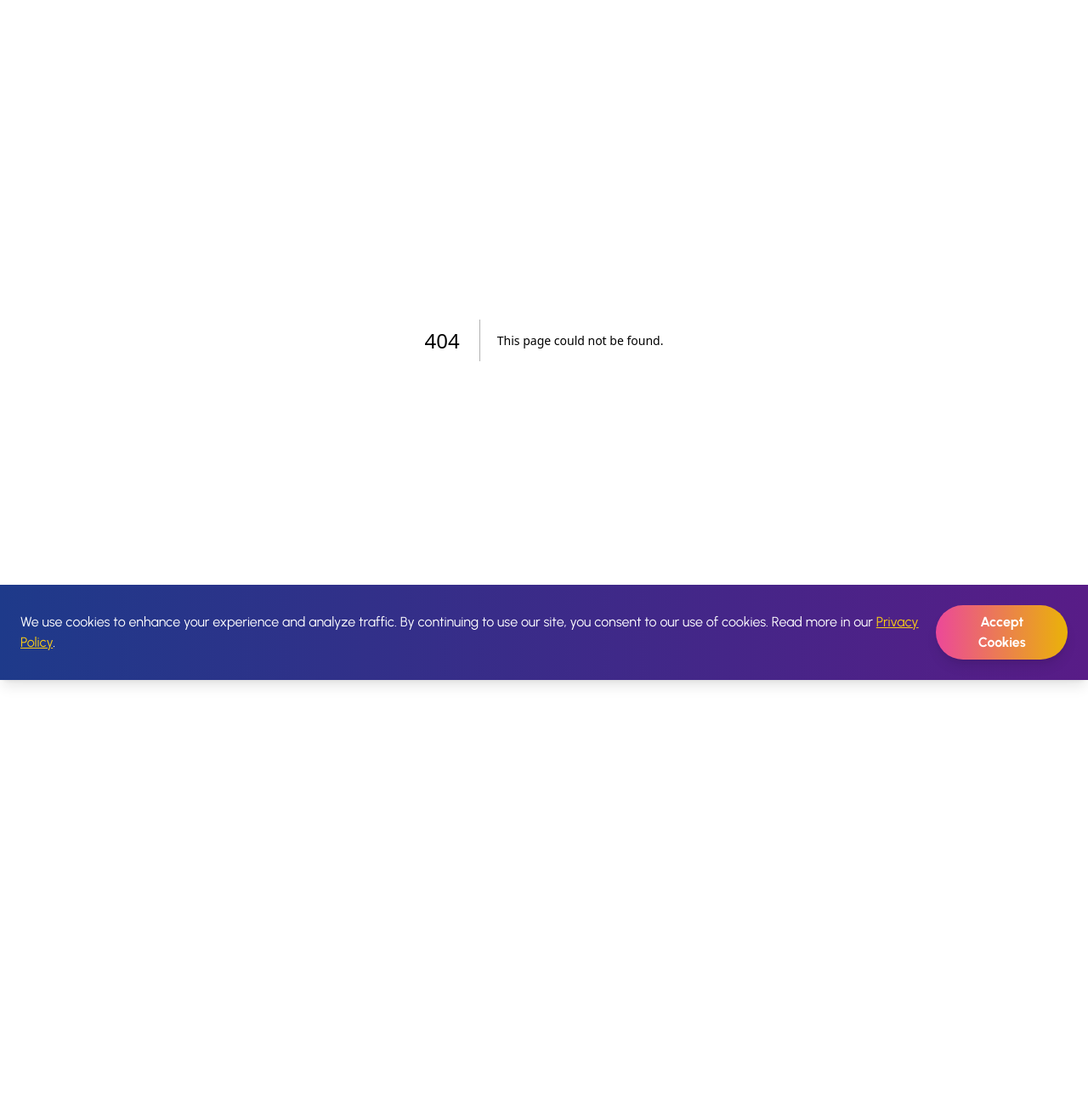
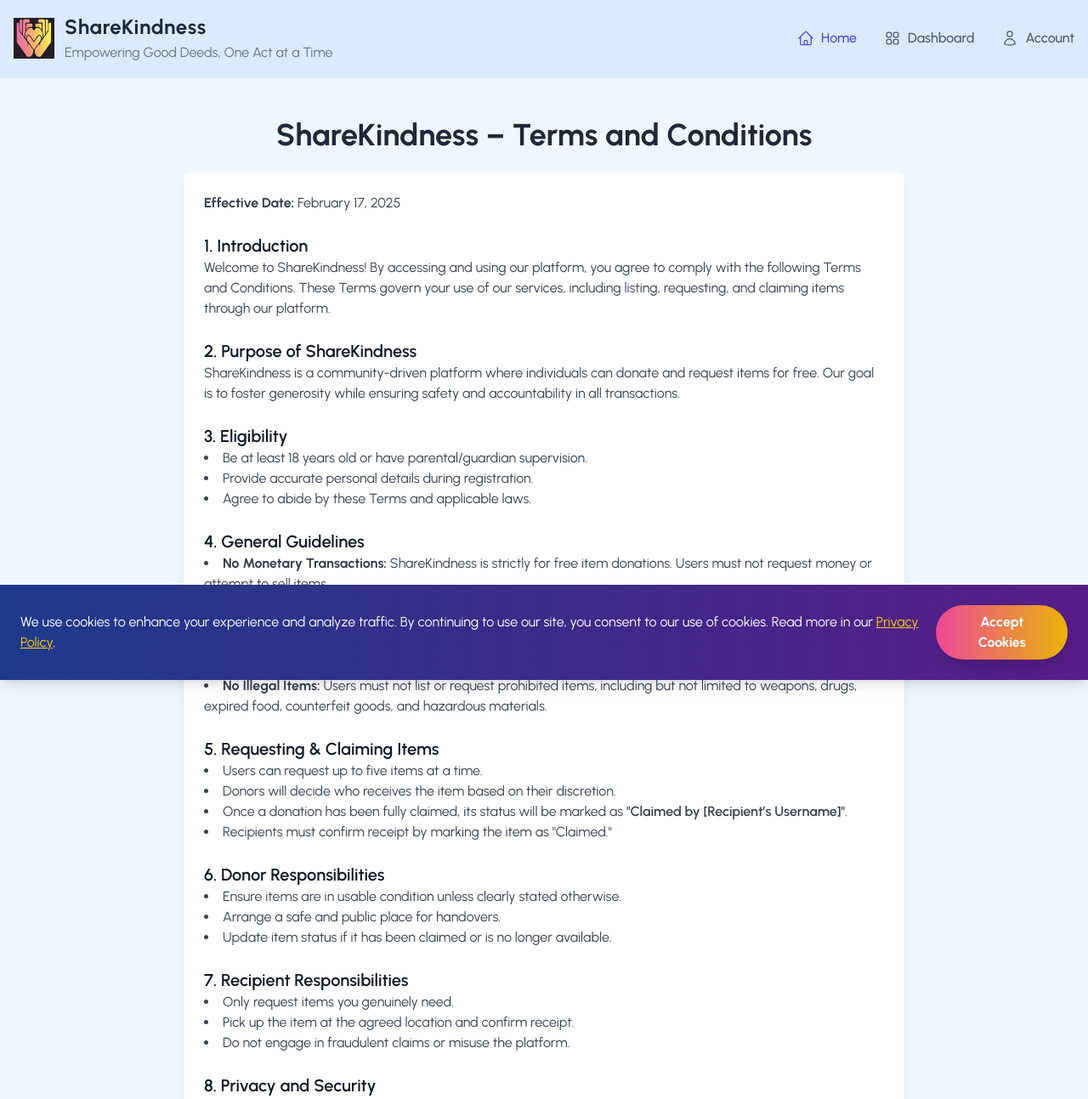
Before and after one commit to Israelshecktar/sharekindness, a Next.js app in the folder sharekindness-frontend/: page /terms-and-conditions in a window 1280 px wide. Before the commit this address had no page. Shown: the top 1293 px of the page at 85% size. Before the commit the page ends 800 px from the top, so only its background shows below. Built offline with nearby package versions, Linux system fonts and the light colour scheme; no server answers.

Commit message:
Add Terms and Conditions page; update footer links for improved navigation

```diff
--- a/sharekindness-frontend/src/app/LandingPage/components/LandingFooter.js
+++ b/sharekindness-frontend/src/app/LandingPage/components/LandingFooter.js
@@ -1,4 +1,6 @@
 "use client";
+
+import Link from "next/link";
 
 const LandingFooter = () => {
   return (
@@ -82,12 +84,12 @@ const LandingFooter = () => {
             >
               Contact
             </a>
-            <a
-              href="/privacy-policy"
+            <Link
+              href="/terms-and-conditions"
               className="text-xs underline hover:text-yellow-300 transition"
             >
-              Privacy Policy
-            </a>
+              Terms & Conditions
+            </Link>
           </nav>
 
           {/* Social Links */}
@@ -159,11 +161,7 @@ const WaveDivider = () => (
     preserveAspectRatio="none"
     className="w-full h-full"
   >
-    <path
-      fill="#1e3a8a" /* A deeper blue to blend with your gradient */
-      fillOpacity="1"
-      d="M0,32L34.3,42.7C68.6,53,137,75,206,106.7C274.3,139,343,181,411,181.3C480,181,549,139,617,138.7C685.7,139,754,181,823,197.3C891.4,213,960,203,1029,186.7C1097.1,171,1166,149,1234,154.7C1302.9,160,1371,192,1406,208L1440,224L1440,0L1406,0C1371,0,1303,0,1234,0C1166,0,1097,0,1029,0C960,0,891,0,823,0C754.3,0,685,0,617,0C548.6,0,480,0,411,0C342.9,0,274,0,206,0C137.1,0,69,0,34,0L0,0Z"
-    />
+    <path fill="#1e3a8a" fillOpacity="1" d="M0,32L34.3,42.7C68.6,53,137,75..." />
   </svg>
 );
 
--- a/sharekindness-frontend/src/app/components/Footer.js
+++ b/sharekindness-frontend/src/app/components/Footer.js
@@ -160,9 +160,7 @@ const Footer = () => {
             setActiveTab("profile");
           }}
           className={`flex flex-col items-center transition ${
-            activeTab === "profile"
-              ? "text-yellow-300"
-              : "hover:text-gray-200"
+            activeTab === "profile" ? "text-yellow-300" : "hover:text-gray-200"
           }`}
         >
           <UserIcon
@@ -281,10 +279,10 @@ const Footer = () => {
             Contact
           </a>
           <a
-            href="#"
+            href="/terms-and-conditions" // <-- UPDATED: Links to the T&C page
             className="underline text-sm hover:text-gray-100 transition"
           >
-            Privacy Policy
+            Terms & Conditions
           </a>
         </div>
         <p className="text-xs mt-4 text-yellow-100">
--- a/sharekindness-frontend/src/app/donations/page.js
+++ b/sharekindness-frontend/src/app/donations/page.js
@@ -89,14 +89,14 @@ const UserDashboard = () => {
 
       toast.success("Request approved successfully!");
 
-      //
       // Update local state so we see the new request status
-      // in both the donations array and the side modal
-      //
       setData((prevData) => ({
         ...prevData,
         donations: prevData.donations.map((d) => {
-          if (selectedDonation && d.donation.id === selectedDonation.donation.id) {
+          if (
+            selectedDonation &&
+            d.donation.id === selectedDonation.donation.id
+          ) {
             return {
               ...d,
               requests: d.requests.map((r) =>
@@ -135,9 +135,7 @@ const UserDashboard = () => {
       await api.patch(`api/requests/${requestId}/mark-as-claimed/`);
       toast.success("Item successfully claimed!");
 
-      //
       // Update local state in both donations + requests
-      //
       setData((prevData) => ({
         ...prevData,
         donations: prevData.donations.map((d) => ({
@@ -176,7 +174,8 @@ const UserDashboard = () => {
       ? image
       : `${process.env.NEXT_PUBLIC_API_URL}/${image.replace(/^\//, "")}`;
 
-  const formatStatus = (status) => STATUS_STYLES[status] || STATUS_STYLES.DEFAULT;
+  const formatStatus = (status) =>
+    STATUS_STYLES[status] || STATUS_STYLES.DEFAULT;
 
   // ---------------------------
   // Render
@@ -185,7 +184,7 @@ const UserDashboard = () => {
     <>
       <Header />
 
-      <div className="min-h-screen bg-blue-100 py-8 px-2 sm:px-4 lg:px-2">
+      <div className="min-h-screen bg-blue-100 py-8 px-2 sm:px-4 lg:px=2">
         <div className="max-w-4xl mx-auto">
           {/* Heading */}
           <div className="mb-10 text-center">
@@ -253,14 +252,16 @@ const UserDashboard = () => {
           {/* Donations & Requests */}
           {!loading && (
             <div className="pb-24">
-              {/* ---------------------
-                  Donations Tab
-              --------------------- */}
+              {/* =====================
+                  DONATIONS TAB
+              ===================== */}
               {activeTab === "donations" && (
                 <div className="grid grid-cols-1 sm:grid-cols-2 lg:grid-cols-3 gap-6">
                   {data.donations.length > 0 ? (
                     data.donations.map((donationObj) => {
                       const { donation, requests } = donationObj;
+                      // donation might contain claimed_by, e.g. [ "Ayoade" ]
+
                       return (
                         <div
                           key={donation.id}
@@ -289,49 +290,58 @@ const UserDashboard = () => {
                           <p className="text-gray-700 text-sm mb-2">
                             <strong>Requests:</strong> {requests.length}
                           </p>
-                          <p className="text-gray-700 text-sm mb-4">
+                          <p className="text-gray-700 text-sm">
                             <strong>Status:</strong> {donation.status}
                           </p>
 
-                          {/*
-                            If donation is "CLAIMED" or "REQUEST CLOSED",
-                            show "Item Fully Claimed" or "Request Closed" label
-                            otherwise, allow "Review Requests"
-                          */}
+                          {/* If item is claimed and we have who claimed it, display them */}
+                          {donation.status === "CLAIMED" &&
+                            donation.claimed_by &&
+                            donation.claimed_by.length > 0 && (
+                              <p className="mt-1 text-sm text-blue-600 font-semibold">
+                                Claimed by: {donation.claimed_by.join(", ")}
+                              </p>
+                            )}
+
+                          {/* Donation Action Button */}
+                          <div className="mt-auto">
                             {donation.status === "CLAIMED" ? (
                               <button
                                 disabled
-                              className="mt-auto py-2 w-full font-semibold text-white bg-gray-400 rounded-md cursor-not-allowed"
+                                className="mt-3 py-2 w-full font-semibold text-white bg-gray-400 rounded-md cursor-not-allowed"
                               >
                                 Item Fully Claimed
                               </button>
                             ) : donation.status === "REQUEST CLOSED" ? (
                               <button
                                 disabled
-                              className="mt-auto py-2 w-full font-semibold text-white bg-gray-400 rounded-md cursor-not-allowed"
+                                className="mt-3 py-2 w-full font-semibold text-white bg-gray-400 rounded-md cursor-not-allowed"
                               >
                                 Request Closed
                               </button>
                             ) : (
                               <button
                                 onClick={() => setSelectedDonation(donationObj)}
-                              className="mt-auto py-2 w-full font-semibold text-white rounded-md bg-gradient-to-r from-pink-500 to-yellow-500 hover:from-pink-600 hover:to-yellow-600 transition focus:outline-none"
+                                className="mt-3 py-2 w-full font-semibold text-white rounded-md bg-gradient-to-r from-pink-500 to-yellow-500 hover:from-pink-600 hover:to-yellow-600 transition focus:outline-none"
                               >
                                 Review Requests
                               </button>
                             )}
                           </div>
+                        </div>
                       );
                     })
                   ) : (
-                    <p className="text-center text-gray-500">No donations yet.</p>
+                    <p className="text-center text-gray-500">
+                      No donations yet.
+                    </p>
                   )}
                 </div>
               )}
 
-              {/* ---------------------
-                  Requests Tab
-              --------------------- */}
+              {/* =====================
+                  REQUESTS TAB
+              ===================== */}
               {activeTab === "requests" && (
                 <div className="grid grid-cols-1 sm:grid-cols-2 lg:grid-cols-3 gap-6">
                   {data.requests.length > 0 ? (
@@ -380,9 +390,10 @@ const UserDashboard = () => {
                           )}
 
                           {/* If request is CLAIMED, show label */}
+                          {/* If request is CLAIMED, show "Donated by" */}
                           {req.status === "CLAIMED" && (
                             <p className="mt-4 text-blue-600 font-semibold">
-                              Item Claimed
+                              Donated by {donation?.donor_name}
                             </p>
                           )}
                         </div>
@@ -399,9 +410,7 @@ const UserDashboard = () => {
           )}
         </div>
       </div>
-
       <Footer />
-
       {/* The SideModal for reviewing requests for a particular donation */}
       {selectedDonation && (
         <SideModal
--- /dev/null
+++ b/sharekindness-frontend/src/app/terms-and-conditions/page.js
@@ -0,0 +1,147 @@
+"use client";
+
+import LandingFooter from "../LandingPage/components/LandingFooter";
+import Header from "../components/Header";
+
+const TermsAndConditions = () => {
+  return (
+    <div className="min-h-screen bg-blue-50">
+      <Header />
+      <div className="max-w-4xl mx-auto px-6 py-12">
+        <h1 className="text-4xl font-extrabold text-gray-800 text-center mb-6">
+          ShareKindness – Terms and Conditions
+        </h1>
+        <div className="bg-white shadow-lg p-6 rounded-lg">
+          <p className="text-gray-700">
+            <strong>Effective Date:</strong> February 17, 2025
+          </p>
+
+          <section className="mt-6 space-y-6">
+            <div>
+              <h2 className="text-xl font-semibold text-gray-900">1. Introduction</h2>
+              <p className="text-gray-700">
+                Welcome to ShareKindness! By accessing and using our platform, you agree to comply with the following Terms and Conditions. These Terms govern your use of our services, including listing, requesting, and claiming items through our platform.
+              </p>
+            </div>
+
+            <div>
+              <h2 className="text-xl font-semibold text-gray-900">2. Purpose of ShareKindness</h2>
+              <p className="text-gray-700">
+                ShareKindness is a community-driven platform where individuals can donate and request items for free. Our goal is to foster generosity while ensuring safety and accountability in all transactions.
+              </p>
+            </div>
+
+            <div>
+              <h2 className="text-xl font-semibold text-gray-900">3. Eligibility</h2>
+              <ul className="list-disc list-inside text-gray-700">
+                <li>Be at least 18 years old or have parental/guardian supervision.</li>
+                <li>Provide accurate personal details during registration.</li>
+                <li>Agree to abide by these Terms and applicable laws.</li>
+              </ul>
+            </div>
+
+            <div>
+              <h2 className="text-xl font-semibold text-gray-900">4. General Guidelines</h2>
+              <ul className="list-disc list-inside text-gray-700">
+                <li><strong>No Monetary Transactions:</strong> ShareKindness is strictly for free item donations. Users must not request money or attempt to sell items.</li>
+                <li><strong>Safe Exchanges:</strong> All exchanges must take place in <span className="font-semibold">public locations</span>. Private or undisclosed meet-ups are prohibited.</li>
+                <li><strong>Item Condition:</strong> Donors must provide honest descriptions of the item’s condition. ShareKindness is not responsible for the quality or usability of donated items.</li>
+                <li><strong>No Illegal Items:</strong> Users must not list or request prohibited items, including but not limited to weapons, drugs, expired food, counterfeit goods, and hazardous materials.</li>
+              </ul>
+            </div>
+
+            <div>
+              <h2 className="text-xl font-semibold text-gray-900">5. Requesting & Claiming Items</h2>
+              <ul className="list-disc list-inside text-gray-700">
+                <li>Users can request up to five items at a time.</li>
+                <li>Donors will decide who receives the item based on their discretion.</li>
+                <li>Once a donation has been fully claimed, its status will be marked as <span className="font-semibold">"Claimed by [Recipient’s Username]"</span>.</li>
+                <li>Recipients must confirm receipt by marking the item as "Claimed."</li>
+              </ul>
+            </div>
+
+            <div>
+              <h2 className="text-xl font-semibold text-gray-900">6. Donor Responsibilities</h2>
+              <ul className="list-disc list-inside text-gray-700">
+                <li>Ensure items are in usable condition unless clearly stated otherwise.</li>
+                <li>Arrange a safe and public place for handovers.</li>
+                <li>Update item status if it has been claimed or is no longer available.</li>
+              </ul>
+            </div>
+
+            <div>
+              <h2 className="text-xl font-semibold text-gray-900">7. Recipient Responsibilities</h2>
+              <ul className="list-disc list-inside text-gray-700">
+                <li>Only request items you genuinely need.</li>
+                <li>Pick up the item at the agreed location and confirm receipt.</li>
+                <li>Do not engage in fraudulent claims or misuse the platform.</li>
+              </ul>
+            </div>
+
+            <div>
+              <h2 className="text-xl font-semibold text-gray-900">8. Privacy and Security</h2>
+              <ul className="list-disc list-inside text-gray-700">
+                <li>Personal information will be handled per our Privacy Policy.</li>
+                <li>Users should not share sensitive personal details with others on the platform.</li>
+                <li>ShareKindness does not store financial data as the platform does not support financial transactions.</li>
+              </ul>
+            </div>
+
+            <div>
+              <h2 className="text-xl font-semibold text-gray-900">9. Prohibited Conduct</h2>
+              <ul className="list-disc list-inside text-gray-700">
+                <li>Engaging in harassment, abuse, or threats towards other users.</li>
+                <li>Listing or requesting prohibited items.</li>
+                <li>Misrepresenting item conditions.</li>
+                <li>Using multiple accounts to manipulate item requests.</li>
+                <li>Attempting to exchange items for cash or other benefits.</li>
+              </ul>
+            </div>
+
+            <div>
+              <h2 className="text-xl font-semibold text-gray-900">10. Account Suspension & Termination</h2>
+              <p className="text-gray-700">
+                ShareKindness reserves the right to suspend or terminate accounts if:
+              </p>
+              <ul className="list-disc list-inside text-gray-700">
+                <li>Users violate these Terms & Conditions.</li>
+                <li>Fraudulent activity is detected.</li>
+                <li>Users engage in behavior that threatens the integrity of the platform.</li>
+              </ul>
+            </div>
+
+            <div>
+              <h2 className="text-xl font-semibold text-gray-900">11. Limitation of Liability</h2>
+              <p className="text-gray-700">
+                ShareKindness is not responsible for:
+              </p>
+              <ul className="list-disc list-inside text-gray-700">
+                <li>The condition, quality, or safety of exchanged items.</li>
+                <li>Any disputes arising between donors and recipients.</li>
+                <li>Any loss, damage, or injury resulting from using our platform.</li>
+              </ul>
+            </div>
+
+            <div>
+              <h2 className="text-xl font-semibold text-gray-900">12. Changes to Terms & Conditions</h2>
+              <p className="text-gray-700">
+                ShareKindness reserves the right to update these Terms & Conditions at any time. Users will be notified of significant changes via email or platform notifications.
+              </p>
+            </div>
+
+            <div>
+              <h2 className="text-xl font-semibold text-gray-900">13. Contact Information</h2>
+              <p className="text-gray-700">
+                If you have questions, contact us at:
+              </p>
+              <p className="text-pink-500 font-semibold">support@sharekindness.com</p>
+            </div>
+          </section>
+        </div>
+      </div>
+      <LandingFooter />
+    </div>
+  );
+};
+
+export default TermsAndConditions;
```
Lines whose indentation alone changed are shown as unchanged.
